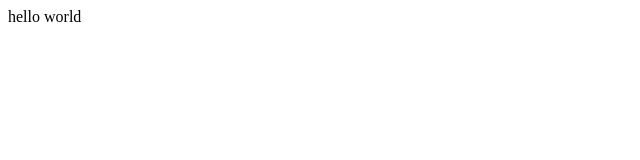
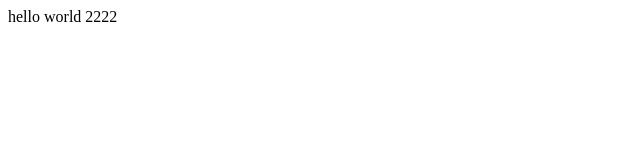
Before and after one commit to ayushraj26/Git-practice, a plain HTML site: page contact.html in a window 1280 px wide. Shown: the full height of the page, 0-640 px from the left. Drawn offline with Linux system fonts and the light colour scheme.

Commit message:
fixed content

```diff
--- a/contact.html
+++ b/contact.html
@@ -7,6 +7,6 @@
     <title>contact</title>
   </head>
   <body>
-    hello world
+    hello world 2222
   </body>
 </html>
```
Also changed, not shown: 1 other file.
